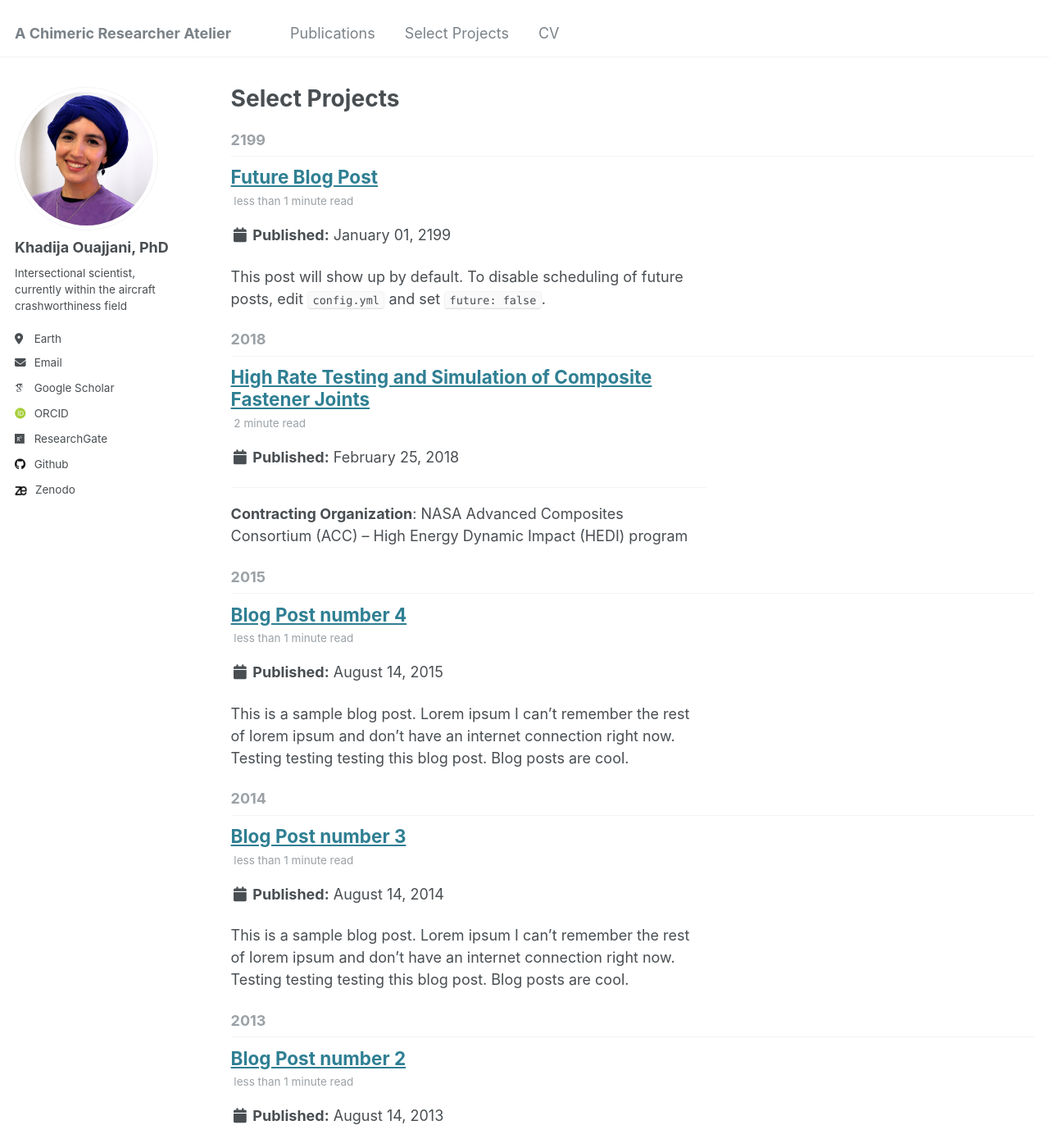
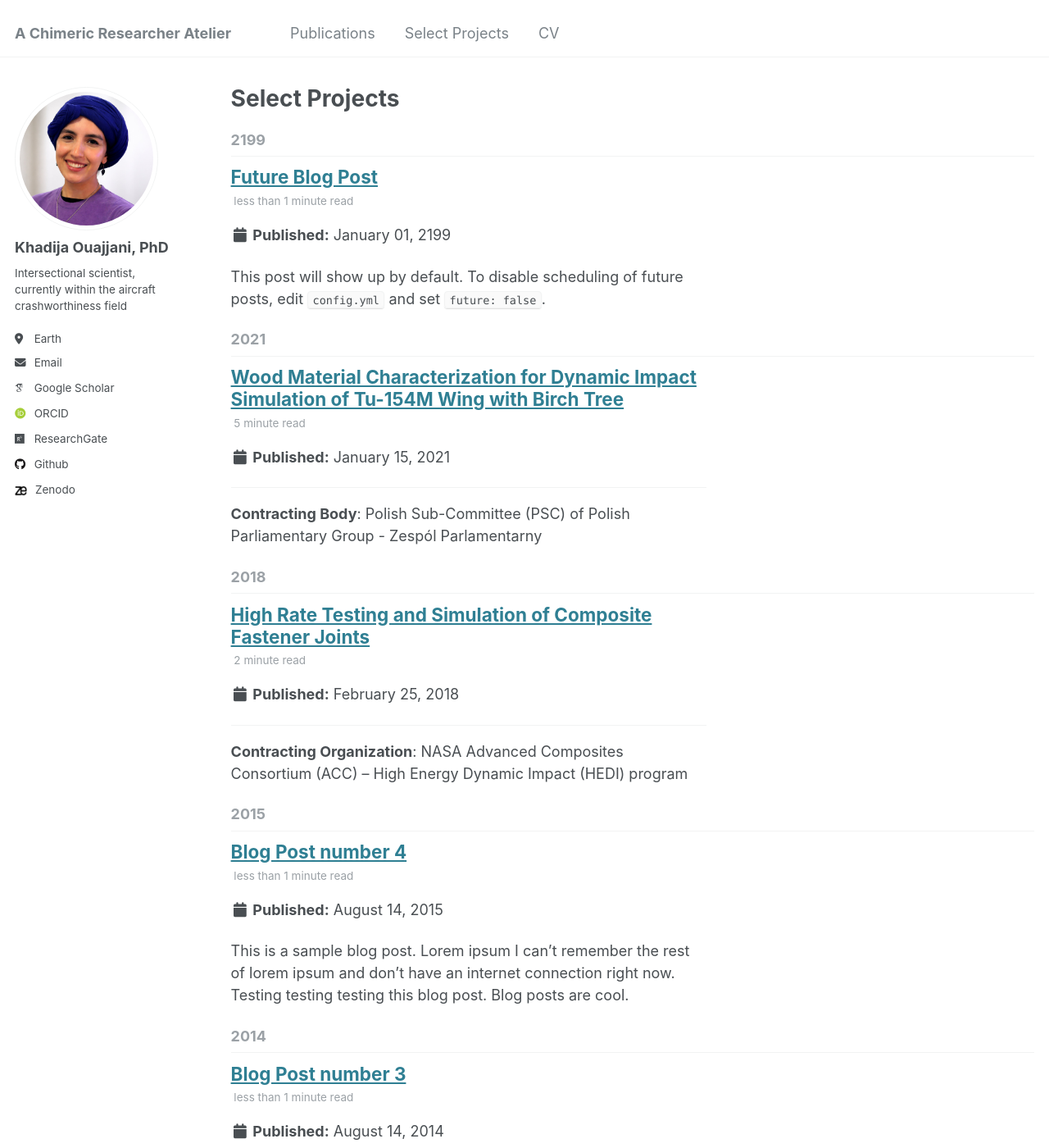
Before and after one commit to drko-curius/drko-curius.github.io, a Jekyll site: the page built from _pages/year-archive.html, in a window 1280 px wide and 1400 px high. Shown: the whole window at 82% size. Built offline with Jekyll 4.4.1, drawn with Linux system fonts in a browser that asks for light colours; some web fonts are replaced; part of the change alters nothing that is shown.

Commit message:
Update 2021-01-21-WoodCrash.md

```diff
--- a/_posts/2013-08-14-blog-post-2.md
+++ b/_posts/2013-08-14-blog-post-2.md
@@ -1,20 +1,49 @@
 ---
-title: 'Blog Post number 2'
-date: 2013-08-14
-permalink: /posts/2013/08/blog-post-2/
+title: 'Wood Material Characterization for Dynamic Impact Simulation of Tu-154M Wing with Birch Tree'
+date: 2021-01-15
+permalink: /posts/2021/01/WoodSelectedProject/
 tags:
-  - cool posts
-  - category1
-  - category2
+  - Testing
+  - Simulation
+  - DIC
+  - LS-Dyna
+  - MAT_143
+  - Material Characterization
+  - Wood
+  - Airplane Crash Reconstruction
 ---
 
-This is a sample blog post. Lorem ipsum I can't remember the rest of lorem ipsum and don't have an internet connection right now. Testing testing testing this blog post. Blog posts are cool.
+---
+**Contracting Body**: Polish Sub-Committee (PSC) of Polish Parliamentary Group - Zespól Parlamentarny
 
-Headings are cool
-======
+**Domain**: Airplane Crash Reconstruction / Reverse Engineering / Debris Field and Passenger Survivability Analysis/ Trajectory Analysis
 
-You can have many headings
-======
+**Tools**: MTS testing machine, Digital Image Correlation (DIC), Altair Hypermesh, LS-DYNA
 
-Aren't headings cool?
-------
+
+## Scope
+
+<div style="text-align: justify;">On April 10, 2010, a Polish Air Force Tupolev Tu-154M (registration 101) crashed near Smolensk North Airport in Russia, killing all 96 people on board. The official investigation, summarized in [the MAK report](https://upload.wikimedia.org/wikipedia/commons/4/4e/Final_Report_Tu-154M_tail_number_101%2C_Republic_of_Poland.pdf), attributed the accident to pilot error under conditions of severely reduced visibility during approach. <br/>
+NIAR was subsequently contracted to conduct an independent numerical analysis of the accident, with two specific objectives: first, to evaluate the structural damage predicted by a finite element model of the Tu-154M against the damage documented in the MAK report; and second, to assess the survivability conditions of each occupant by comparing the injury outcomes derived from the simulation against the known injuries reported in the investigation record.r.
+
+</div>
+
+## Task
+
+<div style="text-align: justify;">The crash involved a collision with a birch tree, which meant that for a structural reconstruction to accurately proceed, a thorough wood characterization campaign had to be conducted, covering both physical testing and simulation. Wood is not exactly what one expects to be researching in an aircraft institute, but by that point I had learned that NIAR's project portfolio operates on the principle that if the investigation demands it and the facilities can support it, the work gets done regardless of how far outside the domain it lands. Wood was unusual, but it was not the strangest material we ever characterized. That distinction belongs elsewhere, and involves skin and bone, which is a story for another entry. <br/>
+
+What I had also learned by then was to embrace the learning curve as a structural feature of the work rather than a quirky punctual circumstance, and to treat a rigorous literature review as the actual foundation of every claim. The full team was involved in the FE reconstruction and verification, but the wood investigation itself was concentrated within my immediate group. I had the good fortune of working alongside D. on the birch tree identification, sourcing, mechanical testing, simulation, and the development and study of the MAT_143 material card. It consumed roughly a year of focused effort, run concurrently with my PhD qualifier preparation and coursework in theory of plasticity, and it remains among the work I am most proud of. <br/>
+
+The project also surfaced a question that was raised but never formally resolved: whether the findings from these contained sub-investigations, particularly material characterizations conducted for a specific contract, should be published independently given their potential broader value. The literature review made the case starkly: the intersection of rigorous material characterization and wood is thin, and the available scholarship rarely delivers the level of detail required to construct a fully parameterized, generically applicable wood material card for simulation. The gap was real and consequential. <br/>
+
+Given my lack of prior experience with wood and the curiosity that tends to follow me into every new domain, the project pulled me into the world of woodworking well beyond the lab. I spent time with local Wichita practitioners ranging from hobbyists and tradespeople to artists who treat wood as a primary medium, partly for the project and partly because I could not help myself. None of them had any awareness of what finite element analysis could offer in terms of predicting failure regions, guiding joinery decisions, or estimating the longevity of a given design in a given species, but several were immediately receptive to the idea when it came up, including to the notion of paying for material characterization of their wood of choice alongside a simulation-informed design review.. <br/>
+
+One person in particular made that entire side of the investigation possible in a way that goes beyond acknowledgment in a project report. [Kody Ramsey](https://www.instagram.com/ramkohandmade/) opened his workshop without reservation, fielded an unreasonable volume of fired-up questions with patience and generosity, and gave me something no textbook or material database could: a genuine feel for wood as a physical material with character, grain, resistance, and memory. That kind of grounded, tactile knowledge turned out to matter in ways that showed up directly in how we approached preparing the specimens, clamping conditions and simulation work. <br/>
+
+In addition to that, Kody was immediately receptive when the idea of simulation-informed design came up, to the point of genuinely considering paid material characterization of his preferred wood species alongside a design review, which made the market gap visible even from within a crashworthiness lab. It proved to me, once more, that intersectionality in science is a practical virtue, that overspecialization uncoupled from genuine curiosity about radically different ways of knowing and making is a form of intellectual impoverishment, rather than curation, and that science in the service of people is at its most meaningful. <br/>
+
+</div>
+
+## Learn more
+
+- [Final Report: TU154M 101 Accident Reconstruction](https://tvn24.pl/najnowsze/iuka0o-executive_summary_final_report_niar/Executive_Summary_Final_Report_NIAR.pdf)
```
